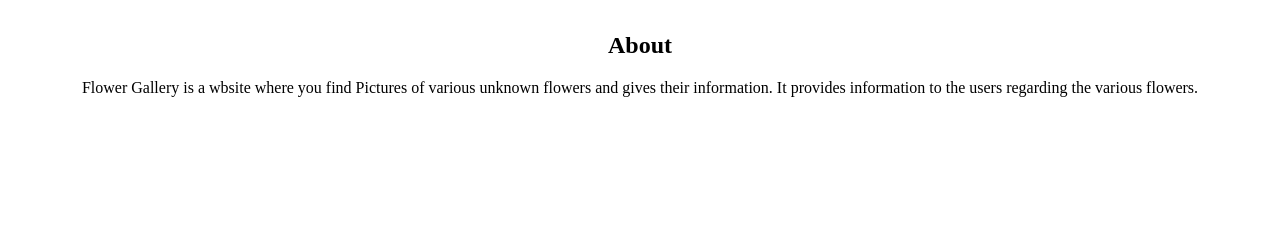
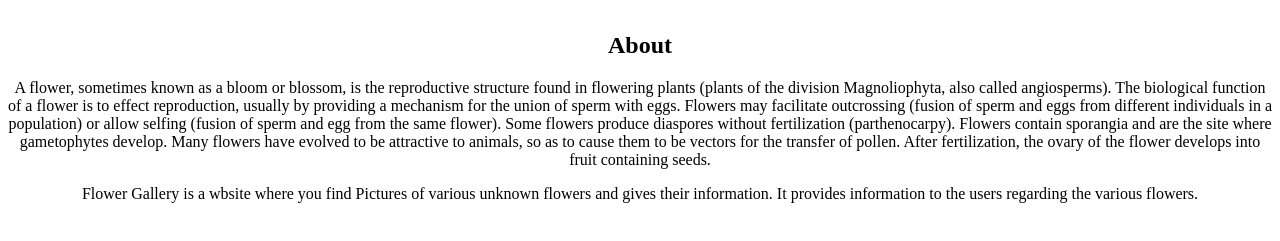
Before and after one commit to suzana37/flowers37, a plain HTML site: page about.html in a window 1280 px wide. Shown: the part 123-364 px from the top of the page. Drawn offline with Linux system fonts and the light colour scheme.

Commit message:
4th commit

```diff
--- a/about.html
+++ b/about.html
@@ -11,7 +11,10 @@
 <center>
 <h2><b>About</b></h2>
 </center>
-<center><p> Flower Gallery is a wbsite where you find  Pictures of various unknown flowers and gives their information.
+<center>
+<p>A flower, sometimes known as a bloom or blossom, is the reproductive structure found in flowering plants (plants of the division Magnoliophyta, also called angiosperms). The biological function of a flower is to effect reproduction, usually by providing a mechanism for the union of sperm with eggs. Flowers may facilitate outcrossing (fusion of sperm and eggs from different individuals in a population) or allow selfing (fusion of sperm and egg from the same flower). Some flowers produce diaspores without fertilization (parthenocarpy). Flowers contain sporangia and are the site where gametophytes develop. Many flowers have evolved to be attractive to animals, so as to cause them to be vectors for the transfer of pollen. After fertilization, the ovary of the flower develops into fruit containing seeds.
+</p>
+<p> Flower Gallery is a wbsite where you find  Pictures of various unknown flowers and gives their information.
 It provides information to the users regarding the various flowers.</center>
 
 </p>
```
